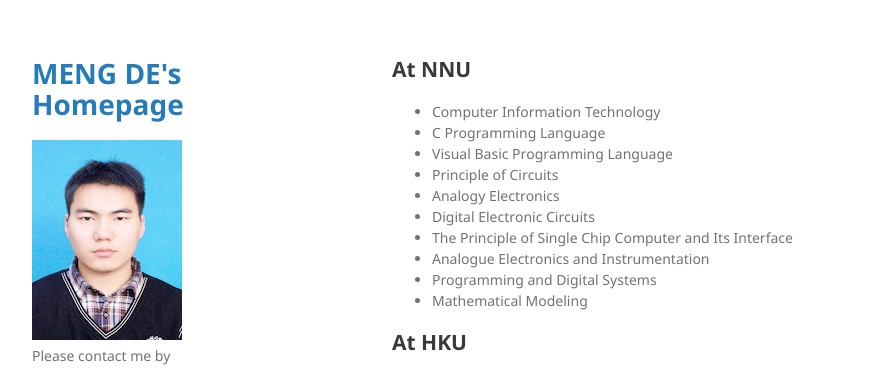
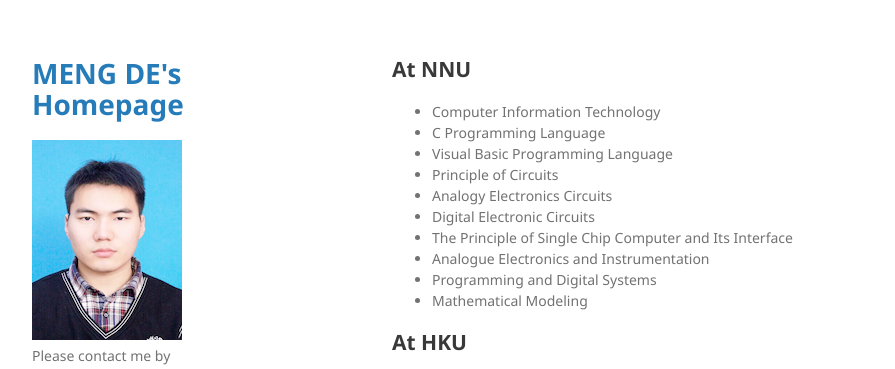
Before and after one commit to mengde-1997/mengde-1997, a Jekyll site: the page built from cxchen.md, in a window 1280 px wide. Shown: the top 369 px of the page, without its empty margins (178-1073 px from the left). Built offline with Jekyll 4.4.1, drawn with Linux system fonts in a browser that asks for light colours; our own code applies the rules of GitHub Pages for plain Markdown files.

Commit message:
Update cxchen.md

```diff
--- a/cxchen.md
+++ b/cxchen.md
@@ -7,7 +7,7 @@ layout: default
 * C Programming Language
 * Visual Basic Programming Language
 * Principle of Circuits
-* Analogy Electronics
+* Analogy Electronics Circuits
 * Digital Electronic Circuits
 * The Principle of Single Chip Computer and Its Interface
 * Analogue Electronics and Instrumentation
```
